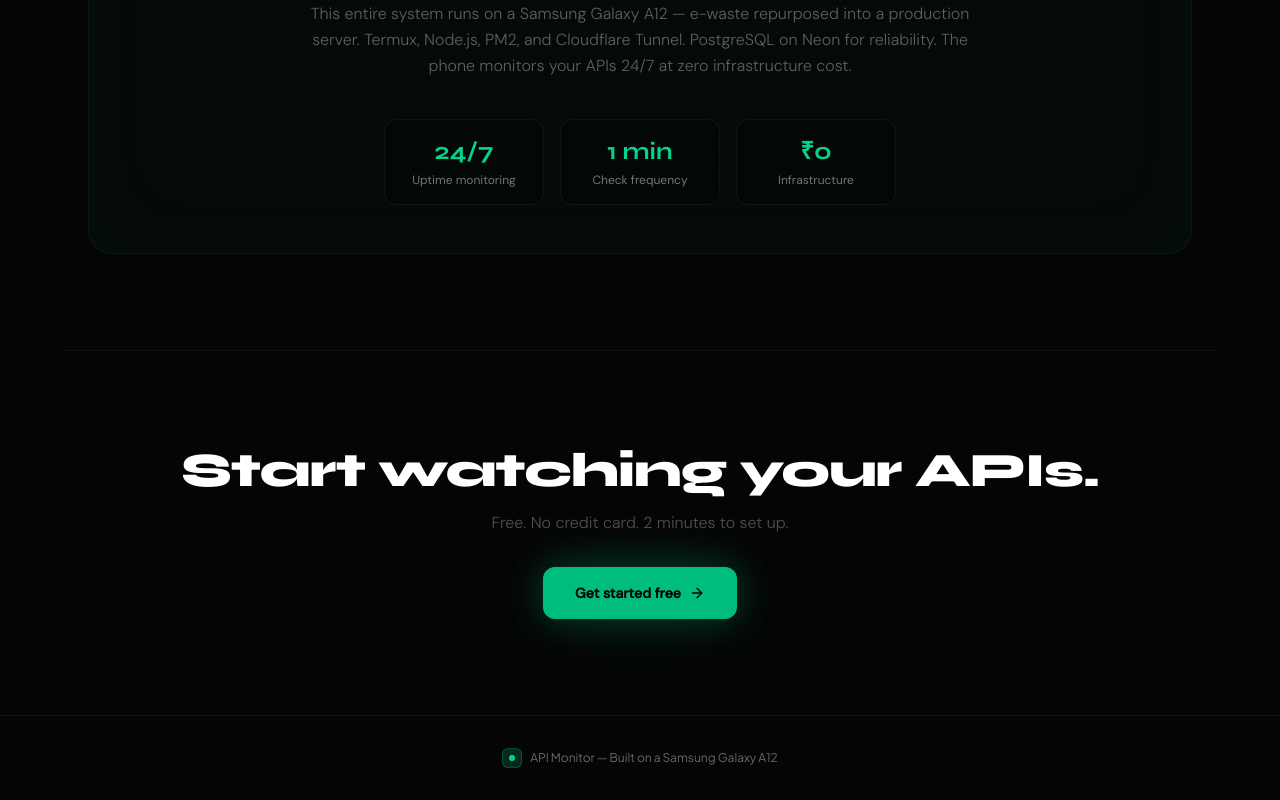
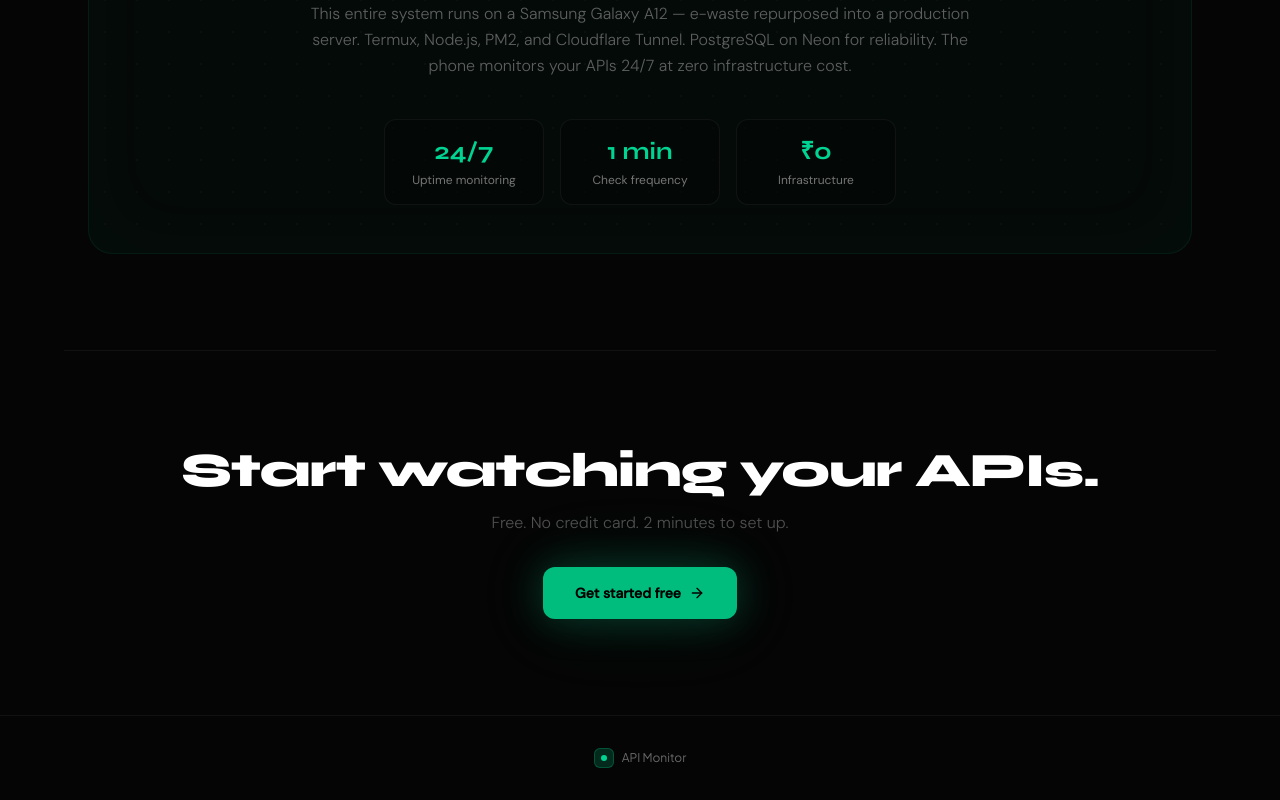
Before and after one commit to himanshunautiyal1/api-monitor, a Next.js app: page / in a window 1280 px wide. Shown: the part 2676-3476 px from the top of the page. Built offline with nearby package versions, Linux system fonts and the light colour scheme.

Commit message:
testing webhook autodeploy

```diff
--- a/app/page.tsx
+++ b/app/page.tsx
@@ -574,7 +574,7 @@ export default function LandingPage() {
             <div className="w-5 h-5 bg-emerald-500/20 border border-emerald-500/30 rounded-md flex items-center justify-center">
               <div className="w-1.5 h-1.5 rounded-full bg-emerald-400" />
             </div>
-            <span>API Monitor — Built on a Samsung Galaxy A12</span>
+            <span>API Monitor</span>
           </div>
         </div>
       </footer>
```
